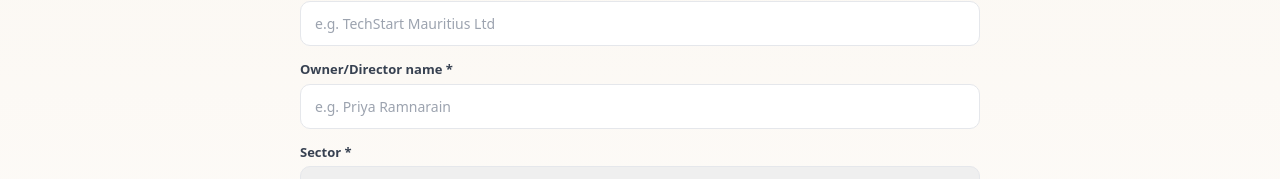
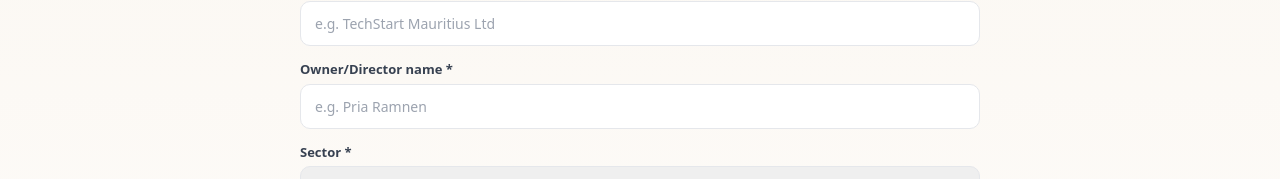
Before and after one commit to pravish1922-ctrl/oubiznes, a Next.js app: page /plan in a window 1280 px wide. Shown: the part 396-575 px from the top of the page. Built offline with nearby package versions, Linux system fonts and the light colour scheme.

Commit message:
Update page.jsx

```diff
--- a/app/plan/page.jsx
+++ b/app/plan/page.jsx
@@ -210,7 +210,7 @@ export default function BusinessPlanGenerator() {
             <input type="text" value={form.name} onChange={(e) => updateForm("name", e.target.value)} placeholder="e.g. TechStart Mauritius Ltd" style={{ width: "100%", padding: "11px 14px", fontSize: 14, border: "1.5px solid #e5e7eb", borderRadius: 10, marginBottom: 14, boxSizing: "border-box" }} />
 
             <label style={{ fontSize: 13, fontWeight: 600, color: "#374151", display: "block", marginBottom: 4 }}>Owner/Director name *</label>
-            <input type="text" value={form.owner} onChange={(e) => updateForm("owner", e.target.value)} placeholder="e.g. Priya Ramnarain" style={{ width: "100%", padding: "11px 14px", fontSize: 14, border: "1.5px solid #e5e7eb", borderRadius: 10, marginBottom: 14, boxSizing: "border-box" }} />
+            <input type="text" value={form.owner} onChange={(e) => updateForm("owner", e.target.value)} placeholder="e.g. Pria Ramnen" style={{ width: "100%", padding: "11px 14px", fontSize: 14, border: "1.5px solid #e5e7eb", borderRadius: 10, marginBottom: 14, boxSizing: "border-box" }} />
 
             <label style={{ fontSize: 13, fontWeight: 600, color: "#374151", display: "block", marginBottom: 4 }}>Sector *</label>
             <select value={form.sector} onChange={(e) => updateForm("sector", e.target.value)} style={{ width: "100%", padding: "11px 14px", fontSize: 14, border: "1.5px solid #e5e7eb", borderRadius: 10, marginBottom: 20, boxSizing: "border-box" }}>
```
